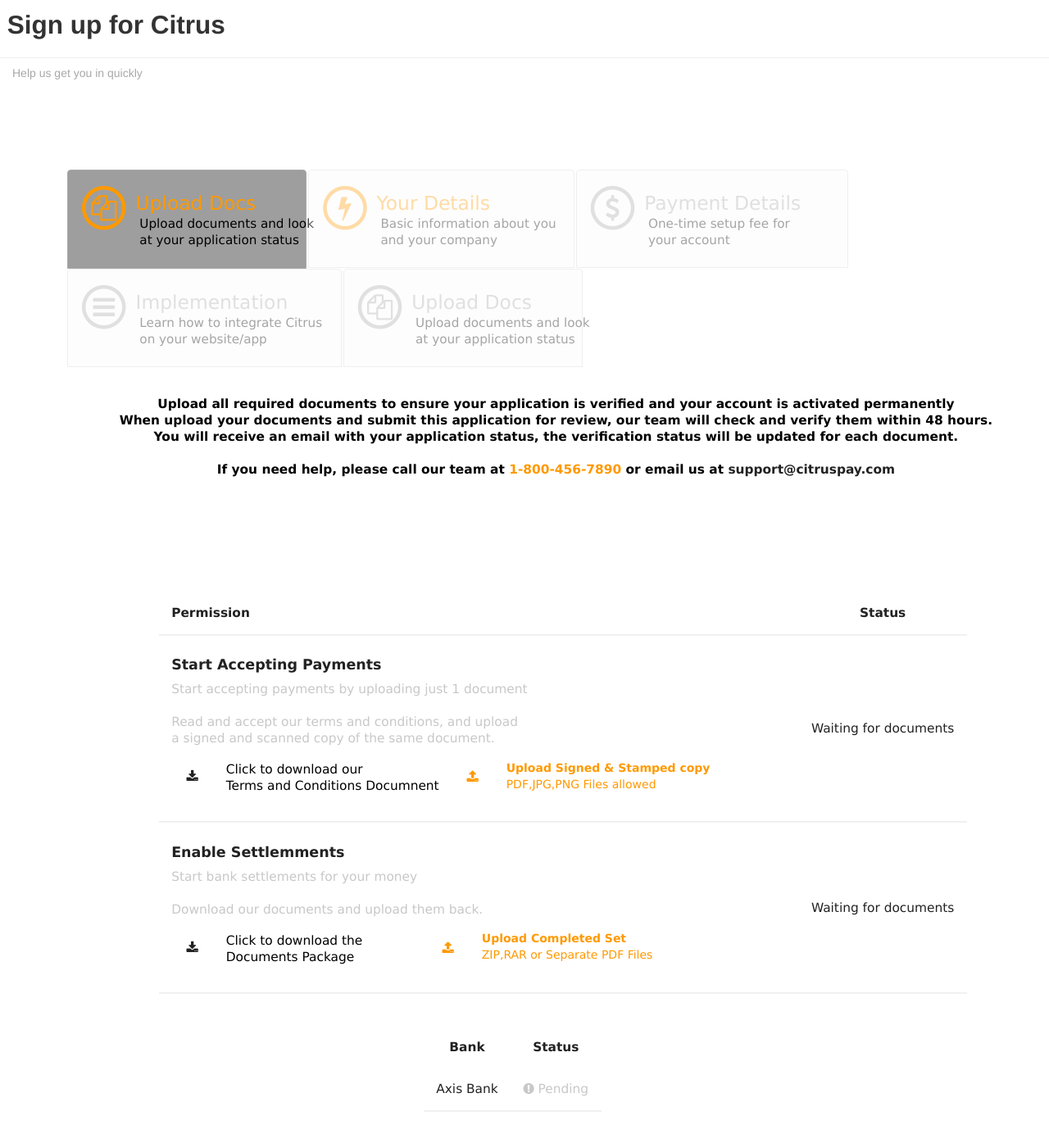
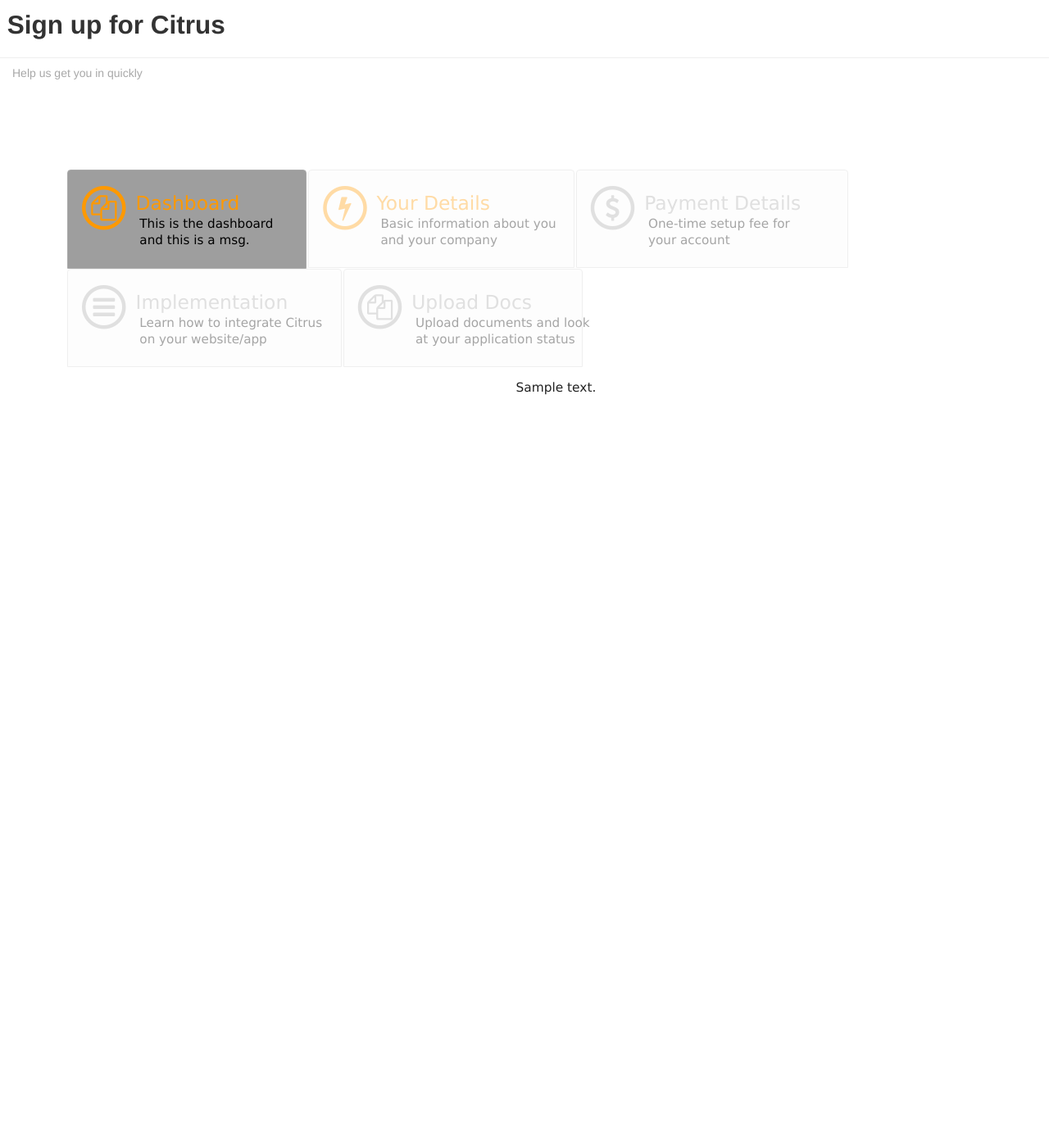
Before and after one commit to utkarshd420/citrus-onboarding, a Django app: template signup/templates/index.html in a window 1280 px wide. Shown: the whole page at 82% size. After the commit the page ends 482 px from the top, so only its background shows below. Run offline with Django 3.2, Linux system fonts and the light colour scheme; tables that the repository leaves empty hold one stand-in row (values such as "Sample post"); the template is opened without the code that fills it: values that come from a table or form of the project are taken from there, most other values are stand-ins (such as "Sample title", 1, 10 or a date in 2020); some libraries are stand-ins or nearby versions; grey boxes are pictures that could not be loaded.

Commit message:
added dashboard tab

```diff
--- a/signup/templates/index.html
+++ b/signup/templates/index.html
@@ -37,12 +37,12 @@
 	<i class="fa fa-circle-thin fa-stack-2x" ></i>
 	<i class="fa fa-copy fa-stack-1x " id="ver0"></i>
 	</span>
-	Upload Docs&nbsp;&nbsp;&nbsp;&nbsp;&nbsp;&nbsp;&nbsp;</br></br>
+	Dashboard&nbsp;&nbsp;&nbsp;&nbsp;&nbsp;&nbsp;&nbsp;</br></br>
 	<p>
 	<span class="subtext-custom">
-	Upload documents and look &nbsp;&nbsp;&nbsp;&nbsp;&nbsp;&nbsp;&nbsp;
+	This is the dashboard &nbsp;&nbsp;&nbsp;&nbsp;&nbsp;&nbsp;&nbsp;
 	</br>
-	at your application status&nbsp;&nbsp;&nbsp;&nbsp;&nbsp;&nbsp;&nbsp;
+	and this is a msg.&nbsp;&nbsp;&nbsp;&nbsp;&nbsp;&nbsp;&nbsp;
 	</span>
 	</p>
 	</span>
@@ -122,122 +122,7 @@
 </ul>
 
 <div id="tabs-0" style="text-align:center;">
-  </br>
-  <span style="color:black;font-weight:700">
-Upload all required documents to ensure your application is verified and your account is activated permanently
-</br>
-When upload your documents and submit this application for review, our team will check and verify them within <strong>48 hours</strong>.
-</br>
-You will receive an email with your application status, the <strong> verification status </strong> will be updated for each document.
-</br>
-</br>
-If you need help, please call our team at <span style="color:#FF9900">1-800-456-7890</span> or email us at <a href="mailto:support@citruspay.com">support@citruspay.com
-</a>
-</br>
-</span>
-</span>
-</br>
-</br></br></br></br></br></br>
-<table style="border-bottom:2px solid rgb(240,240,240);left: 8%;position: relative;">
-	<tr style="border-bottom:2px solid rgb(240,240,240)">
-    <td class="table-left-col"><strong>Permission</strong></td>
-	<td><strong>&nbsp;&nbsp;&nbsp;Status&nbsp;&nbsp;&nbsp;</strong></td>
-</tr>
-
-<tr style="border-bottom:2px solid rgb(240,240,240)">
-<td class="table-left-col"><h4>Start Accepting Payments</h4>
-<span style="color:rgb(200,200,200)">
-Start accepting payments by uploading just 1 document
-</br>
-</br>
-Read and accept our terms and conditions, and upload</br>
-a signed and scanned copy of the same document.
-</br>
-</span>
-
-<table>
-<tr>
-<td style="subtable-left-coloumn"><i class="fa fa-download fa-1x" style="padding:0.2em;"></i></td>
-<td>
-<a href="url" style="color:black">
-Click to download our </br> Terms and Conditions Documnent
-</a>
-</td>
-<td>
-<i class="fa fa-upload fa-1x" name="agreement" style="padding:0.2em;color:#FF9900"></i>
-<input style="display:none" type='file' id='agreement-input'>
-</td>
-<td>
-<label name="agreement" onclick="$('#agreement-input').click()">
-<span style="color:#FF9900"><strong>Upload Signed & Stamped copy</strong></br> PDF,JPG,PNG Files allowed</span></br>
-<progress name="agreement" style="display:none" max="100", value="0"></progress>
-</label>
-</td>
-</tr>
-</table>
-
-
-</td>
-<td style="text-align:center;valign:ceneter">
-Waiting for documents
-</td>
-</tr>
-
-<tr style="border-bottom:2px solid rgb(240,240,240)">
-<td class="table-left-col"><h4>Enable Settlemments</h4>
-<span style="color:rgb(200,200,200)">
-Start bank settlements for your money
-</br></br>
-Download our documents and upload them back.
-</span>
-
-<table>
-<tr>
-<td><i class="fa fa-download fa-1x" style="padding:0.2em;"></i></td>
-<td class="subtable-left-coloumn">
-<a href="url" style="color:black">
-Click to download the </br> Documents Package
-</a>
-</td>
-<td>
-<i class="fa fa-upload fa-1x" name="settlement" style="padding:0.2em;color:#FF9900"></i>
-<input style="display:none" type='file' id='settlement'>
-</td>
-<td>
-<label name="settlement" onclick="$('#settlement').click()">
-<span style="color:#FF9900"><strong>Upload Completed Set</strong></br>ZIP,RAR or Separate PDF Files</span>
-</br>
-<progress name="settlement" style="display:none" max="100", value="0"></progress>
-</label>
-</td>
-</tr>
-</table>
-
-</td>
-<td style="text-align:center;">
-Waiting for documents
-</td>
-</tr>
-
-</table>
-</br>
-</br>
-<table style="border-bottom:2px solid rgb(240,240,240);left: 36%;position: relative;">
-<tr>
-<td style="text-align:center"><strong>Bank</strong></td>
-<td style="text-align:center"><strong>Status</strong></td>
-</tr>
-<tr>		<!--bank rows -->
-<td class="bank-name">Axis Bank</td>
-<td class="approved-status" style="display:none;color:green">
-<i class="fa fa-check-square fa-1x"></i>
-Approved</td>
-<td class="pending-status" style="color:rgb(200,200,200)">
-<i class="fa fa-exclamation-circle fa-1x"></i>
-Pending</td>
-</tr>
-</table>
-</br>
+{{dashboardbody|safe}}
 </div>
 
 
@@ -639,23 +524,7 @@
 </tr>
 
 </table>
-</br>
-</br>
-<table style="border-bottom:2px solid rgb(240,240,240);left: 36%;position: relative;">
-<tr>
-<td style="text-align:center"><strong>Bank</strong></td>
-<td style="text-align:center"><strong>Status</strong></td>
-</tr>
-<tr>		<!--bank rows -->
-<td class="bank-name">Axis Bank</td>
-<td class="approved-status" style="display:none;color:green">
-<i class="fa fa-check-square fa-1x"></i>
-Approved</td>
-<td class="pending-status" style="color:rgb(200,200,200)">
-<i class="fa fa-exclamation-circle fa-1x"></i>
-Pending</td>
-</tr>
-</table>
+
 </br>
   </div>
 </div>
--- a/signup/urls.py
+++ b/signup/urls.py
@@ -2,7 +2,7 @@
 from views import reg, upload_files, gen_hmac, citrusresponse
 
 urlpatterns = patterns('',
-    url(r'^reg/$', reg),
+    url(r'^reg/(?P<step>\w+)/$', reg),
     url(r'^uploadfiles/$', upload_files),
     url(r'^gencode/$', gen_hmac),
     url(r'^citrusresponse/$', citrusresponse),
```
Also changed, not shown: signup/views.py (+38 -10 lines), signup/static/lib/custom.js.
